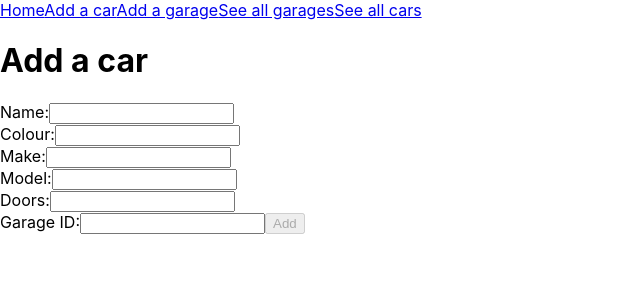
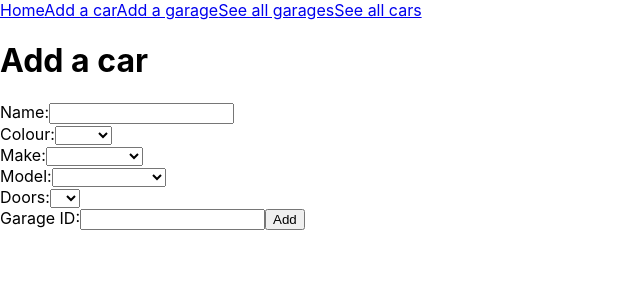
Before and after one commit to sashumi/cne-group1, a React (Create React App) app in the folder frontend/: page /cars/create in a window 1280 px wide. Shown: the top 300 px of the page, without its empty margins (0-640 px from the left). Built offline with nearby package versions, Linux system fonts and the light colour scheme.

Commit message:
Add files via upload

```diff
--- a/frontend/src/Components/NewCar.jsx
+++ b/frontend/src/Components/NewCar.jsx
@@ -10,14 +10,6 @@ const NewCar = () => {
   const [modelState, setModel] = useState('');
   const [doorsState, setDoors] = useState('');
   const [garageIdState, setGarage] = useState('');
-  const [buttonState, setButton] = useState(false);
-
-
-  const isEnabled = nameState.length > 0 && colourState.length > 0 &&
-                      makeState.length > 0 && modelState.length > 0 &&
-                      doorsState > 2 && doorsState < 6 && garageIdState > 0
-
-
 
   const handleSubmit = event => {
     event.preventDefault();
@@ -51,29 +43,52 @@ const NewCar = () => {
         <br/>
         <label>
           Colour:
-          <input type="text" value={colourState} name="colour" onChange={(e) => setColour(e.target.value)} />
+          <select onClick={e => setColour(e.target.value)}>
+                    <option defaultValue={colourState}>{colourState}</option>
+                    <option value="blue">Blue</option>
+                    <option value="white">White</option>
+                    <option value="red">Red</option>
+                    <option value="silver">Silver</option>
+          </select>
         </label>
         <br/>
         <label>
           Make:
-          <input type="text" value={makeState} name="make" onChange={(e) => setMake(e.target.value)} />
+          <select onClick={e => setMake(e.target.value)}>
+                    <option defaultValue={makeState}>{makeState}</option>
+                    <option value="Aston Martin">Aston Martin</option>
+                    <option value="Alfa Romeo">Alfa Romeo</option>
+                    <option value="Audi">Audi</option>
+                    <option value="BMW">BMW</option>
+          </select>
         </label>
         <br/>
         <label>
           Model:
-          <input type="text" value={modelState} name="model" onChange={(e) => setModel(e.target.value)} />
+           <select onClick={e => setModel(e.target.value)}>
+                    <option defaultValue={modelState}>{modelState}</option>
+                    <option value="Austin Maestro">Austin Maestro</option>
+                    <option value="Alfa Romeo GT">Alfa Romeo GT</option>
+                    <option value="Audi R8">Audi R8</option>
+                    <option value="BMW M1">BMW M1</option>
+          </select>
         </label>
         <br/>
         <label>
           Doors:
-          <input type="text" value={doorsState} name="doors" onChange={(e) => setDoors(e.target.value)} />
+          <select onClick={e => setDoors(e.target.value)}>
+                    <option defaultValue={doorsState}>{doorsState}</option>
+                    <option value="3">3</option>
+                    <option value="4">4</option>
+                    <option value="5">5</option>
+          </select>
         </label>
         <br/>
         <label>
           Garage ID:
           <input type="text" value={garageIdState} name="garageId" onChange={(e) => setGarage(e.target.value)} />
         </label>
-        <button type="submit" disabled={!isEnabled}>Add</button>
+        <button type="submit">Add</button>
       </form>
     </div>
     )
```
